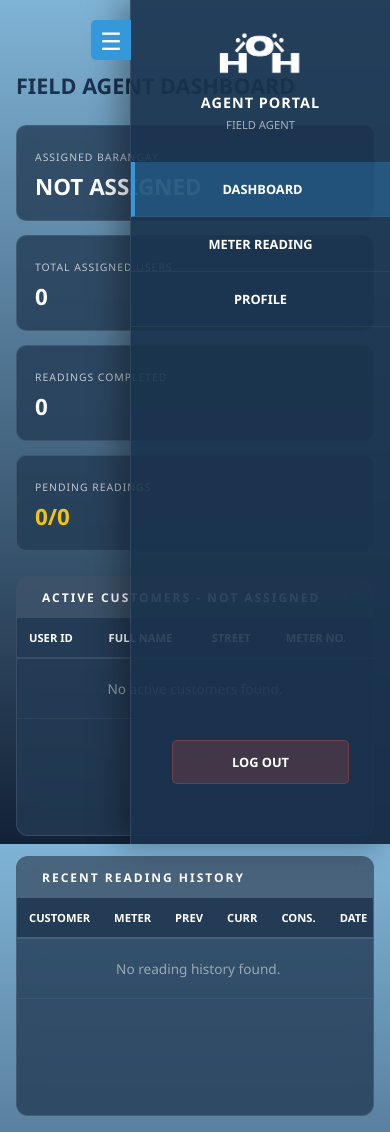
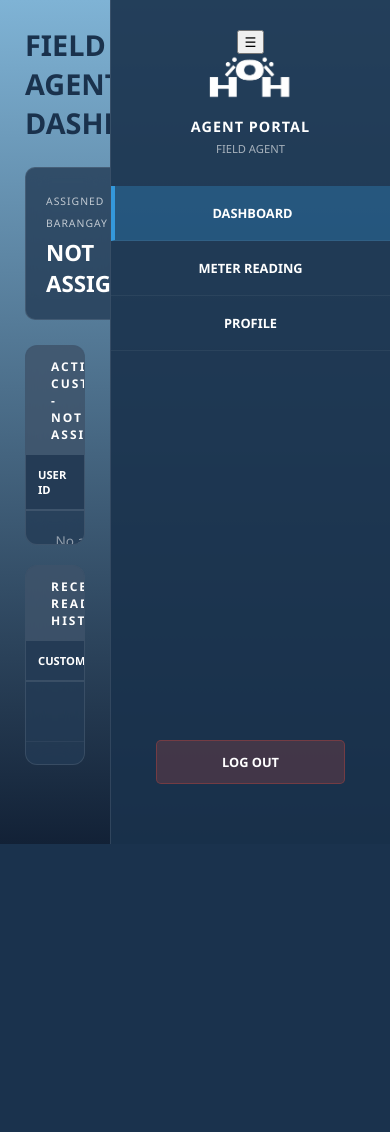
Before and after one commit to Stupidcheesecatmeow/H2O, a PHP site: page /agent_dashboard.php in a window 390 px wide. After the commit the page ends 844 px from the top, so only its background shows below. Run offline with PHP 8.4, Linux system fonts and the light colour scheme; a user stored in the database is signed in; data comes from the database, SQL or seed files in the repository.

Commit message:
wiiii delete media

```diff
--- a/styles/agent_dashboard.css
+++ b/styles/agent_dashboard.css
@@ -193,97 +193,3 @@ body {
     background: var(--danger);
     color: white;
 }
-
-
-@media (max-width: 768px) {
-    body {
-        display: block;
-        overflow: auto;
-    }
-
-    .main-content {
-        height: auto;
-        min-height: 100vh;
-        padding: 16px;
-    }
-
-    .sidebar-toggle {
-        display: block;
-        position: fixed;
-        top: 10px;
-        right: 10px;
-        z-index: 1001;
-    }
-
-    .header-row {
-        padding-right: 55px;
-        margin-top: 55px;
-    }
-
-    .header-row h1 {
-        font-size: 1.35rem;
-    }
-
-    .stats-grid {
-        grid-template-columns: 1fr;
-        gap: 14px;
-    }
-
-    .stat-card {
-        min-height: 95px;
-        padding: 18px;
-    }
-
-    .glass-panel {
-        height: 260px;
-    }
-
-    .sidebar-right {
-        position: fixed;
-        top: 0;
-        right: -280px;
-        width: 260px;
-        height: 100vh;
-        z-index: 1000;
-        box-shadow: -10px 0 30px rgba(0,0,0,0.35);
-    }
-
-    .sidebar-right.mobile-open {
-        right: 0;
-    }
-}
-
-/* Styling para sa toggle button */
-#sidebar-toggle-btn {
-  position: absolute;
-  left: -40px; /* Nakalabas sa kaliwa ng sidebar */
-  top: 20px;
-  width: 40px;
-  height: 40px;
-  background: #3498db;
-  color: white;
-  border: none;
-  cursor: pointer;
-  font-size: 24px;
-  border-radius: 5px 0 0 5px;
-  display: flex;
-  align-items: center;
-  justify-content: center;
-  z-index: 1001;
-}
-
-/* Smooth transition para sa pag-slide */
-.sidebar-right {
-  transition: transform 0.3s ease;
-  right: 0px !important; /* Siguraduhin na nasa tamang pwesto */
-}
-
-/* State kapag nakatago (minimized) */
-.sidebar-right.minimized {
-  transform: translateX(100%);
-}
-
-/* Adjust button position kapag minimized */
-.sidebar-right.minimized #sidebar-toggle-btn {
-  left: -50px;
-}
--- a/styles/forgot.css
+++ b/styles/forgot.css
@@ -133,10 +133,6 @@ button#forgotBtn:hover {
     text-decoration: underline;
 }
 
-@media (max-width: 600px) {
-    .left { flex: 0 0 95%; padding: 30px 20px; }
-}
-
 .peek-water{
     position: absolute;
     width: 120px;
```
Also changed, not shown: styles/dashboard.css (deleted, +0 -106 lines), styles/invoice.css (+0 -63 lines).
